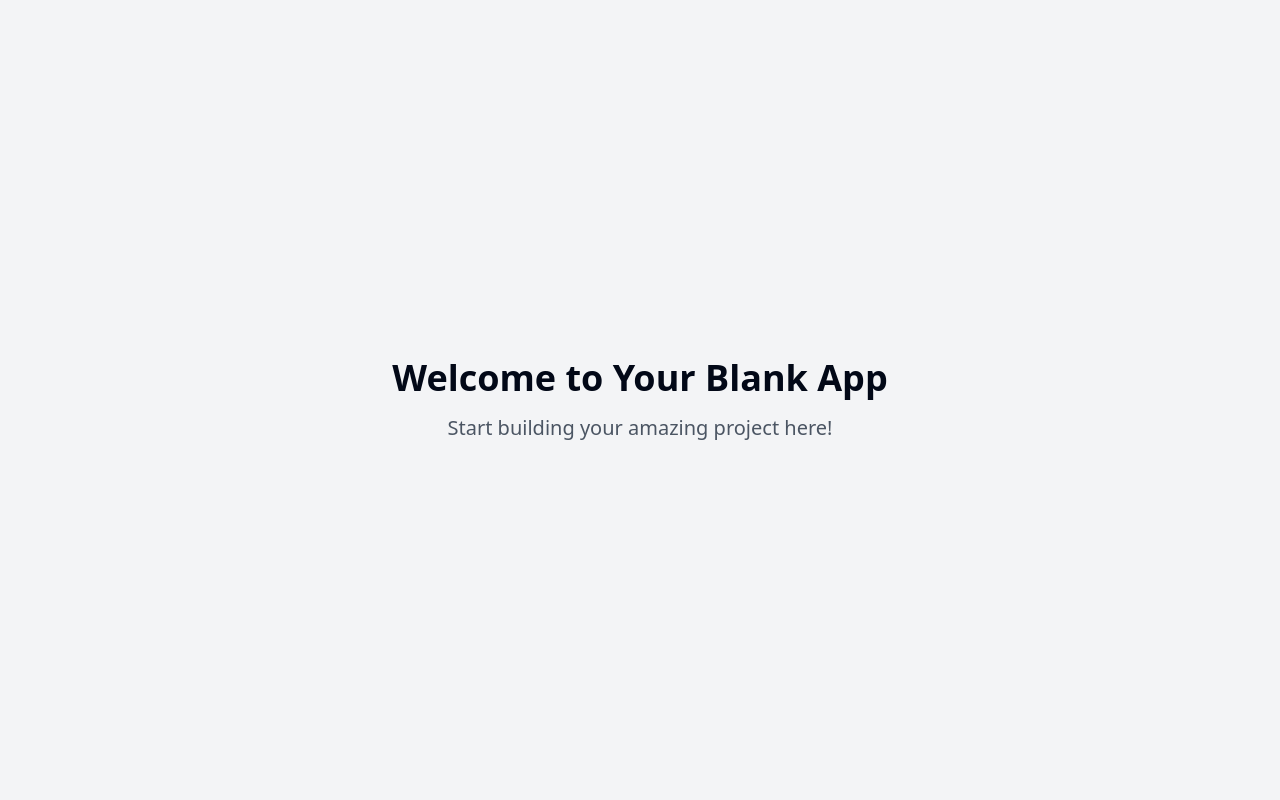
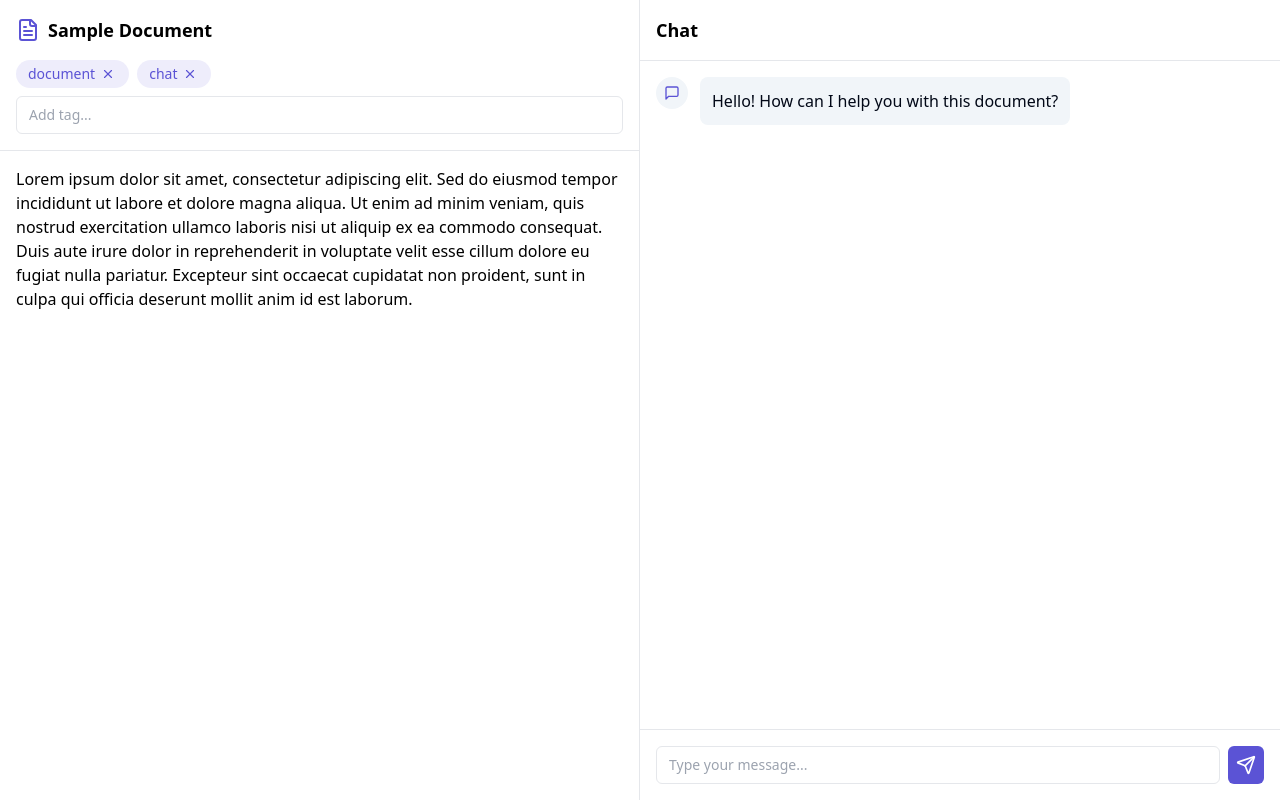
Before and after one commit to mnel75/docu-chat-pixie, a React (Vite) app: page / in a window 1280 px wide. Built offline with nearby package versions, Linux system fonts and the light colour scheme.

Commit message:
Create chat app with document preview
Implemented a React application that allows users to chat with documents, featuring document previews and tagging functionality.
[skip gpt_engineer]

```diff
--- /dev/null
+++ b/src/components/ChatPanel.tsx
@@ -0,0 +1,55 @@
+import { useState } from "react";
+import MessageList from "./MessageList";
+import MessageInput from "./MessageInput";
+
+interface Message {
+  id: string;
+  content: string;
+  sender: "user" | "assistant";
+  timestamp: Date;
+}
+
+const ChatPanel = () => {
+  const [messages, setMessages] = useState<Message[]>([
+    {
+      id: "1",
+      content: "Hello! How can I help you with this document?",
+      sender: "assistant",
+      timestamp: new Date(),
+    },
+  ]);
+
+  const handleSendMessage = (content: string) => {
+    const newMessage: Message = {
+      id: Date.now().toString(),
+      content,
+      sender: "user",
+      timestamp: new Date(),
+    };
+
+    setMessages((prev) => [...prev, newMessage]);
+
+    // Simulate assistant response
+    setTimeout(() => {
+      const assistantMessage: Message = {
+        id: (Date.now() + 1).toString(),
+        content: "I'm analyzing the document and will help you with your query.",
+        sender: "assistant",
+        timestamp: new Date(),
+      };
+      setMessages((prev) => [...prev, assistantMessage]);
+    }, 1000);
+  };
+
+  return (
+    <div className="h-full flex flex-col">
+      <div className="border-b p-4">
+        <h2 className="text-lg font-semibold">Chat</h2>
+      </div>
+      <MessageList messages={messages} />
+      <MessageInput onSendMessage={handleSendMessage} />
+    </div>
+  );
+};
+
+export default ChatPanel;
--- /dev/null
+++ b/src/components/DocumentPreview.tsx
@@ -0,0 +1,28 @@
+import { FileText } from "lucide-react";
+import TagList from "./TagList";
+
+interface DocumentPreviewProps {
+  content: string;
+  title: string;
+}
+
+const DocumentPreview = ({ content, title }: DocumentPreviewProps) => {
+  return (
+    <div className="h-full flex flex-col">
+      <div className="border-b p-4">
+        <div className="flex items-center gap-2 mb-4">
+          <FileText className="text-primary" size={24} />
+          <h2 className="text-lg font-semibold">{title}</h2>
+        </div>
+        <TagList initialTags={["document", "chat"]} />
+      </div>
+      <div className="flex-1 overflow-y-auto p-4">
+        <div className="prose max-w-none">
+          {content}
+        </div>
+      </div>
+    </div>
+  );
+};
+
+export default DocumentPreview;
--- /dev/null
+++ b/src/components/MessageInput.tsx
@@ -0,0 +1,40 @@
+import { useState } from "react";
+import { Send } from "lucide-react";
+
+interface MessageInputProps {
+  onSendMessage: (message: string) => void;
+}
+
+const MessageInput = ({ onSendMessage }: MessageInputProps) => {
+  const [message, setMessage] = useState("");
+
+  const handleSubmit = (e: React.FormEvent) => {
+    e.preventDefault();
+    if (message.trim()) {
+      onSendMessage(message);
+      setMessage("");
+    }
+  };
+
+  return (
+    <form onSubmit={handleSubmit} className="p-4 border-t">
+      <div className="flex gap-2">
+        <input
+          type="text"
+          value={message}
+          onChange={(e) => setMessage(e.target.value)}
+          placeholder="Type your message..."
+          className="flex-1 px-3 py-2 text-sm border rounded-md focus:outline-none focus:ring-2 focus:ring-primary"
+        />
+        <button
+          type="submit"
+          className="p-2 text-white rounded-md bg-primary hover:bg-primary/90 transition-colors"
+        >
+          <Send size={20} />
+        </button>
+      </div>
+    </form>
+  );
+};
+
+export default MessageInput;
--- /dev/null
+++ b/src/components/MessageList.tsx
@@ -0,0 +1,48 @@
+import { MessageSquare } from "lucide-react";
+
+interface Message {
+  id: string;
+  content: string;
+  sender: "user" | "assistant";
+  timestamp: Date;
+}
+
+interface MessageListProps {
+  messages: Message[];
+}
+
+const MessageList = ({ messages }: MessageListProps) => {
+  return (
+    <div className="flex-1 overflow-y-auto messages-container space-y-4 p-4">
+      {messages.map((message) => (
+        <div
+          key={message.id}
+          className={`flex gap-3 message-appear ${
+            message.sender === "user" ? "flex-row-reverse" : ""
+          }`}
+        >
+          <div
+            className={`w-8 h-8 rounded-full flex items-center justify-center ${
+              message.sender === "user"
+                ? "bg-primary text-white"
+                : "bg-secondary text-primary"
+            }`}
+          >
+            <MessageSquare size={16} />
+          </div>
+          <div
+            className={`max-w-[80%] rounded-lg p-3 ${
+              message.sender === "user"
+                ? "bg-primary text-white"
+                : "bg-secondary text-foreground"
+            }`}
+          >
+            {message.content}
+          </div>
+        </div>
+      ))}
+    </div>
+  );
+};
+
+export default MessageList;
--- /dev/null
+++ b/src/components/Tag.tsx
@@ -0,0 +1,32 @@
+import { X } from "lucide-react";
+import { cn } from "@/lib/utils";
+
+interface TagProps {
+  label: string;
+  onRemove?: () => void;
+  className?: string;
+}
+
+const Tag = ({ label, onRemove, className }: TagProps) => {
+  return (
+    <span
+      className={cn(
+        "inline-flex items-center gap-1 px-3 py-1 text-sm rounded-full",
+        "bg-primary/10 text-primary hover:bg-primary/20 transition-colors",
+        className
+      )}
+    >
+      {label}
+      {onRemove && (
+        <button
+          onClick={onRemove}
+          className="hover:bg-primary/20 rounded-full p-0.5"
+        >
+          <X size={14} />
+        </button>
+      )}
+    </span>
+  );
+};
+
+export default Tag;
--- /dev/null
+++ b/src/components/TagList.tsx
@@ -0,0 +1,46 @@
+import { useState } from "react";
+import Tag from "./Tag";
+
+interface TagListProps {
+  initialTags?: string[];
+}
+
+const TagList = ({ initialTags = [] }: TagListProps) => {
+  const [tags, setTags] = useState<string[]>(initialTags);
+  const [input, setInput] = useState("");
+
+  const handleAddTag = (e: React.KeyboardEvent) => {
+    if (e.key === "Enter" && input.trim()) {
+      setTags([...tags, input.trim()]);
+      setInput("");
+    }
+  };
+
+  const removeTag = (indexToRemove: number) => {
+    setTags(tags.filter((_, index) => index !== indexToRemove));
+  };
+
+  return (
+    <div className="space-y-2">
+      <div className="flex flex-wrap gap-2">
+        {tags.map((tag, index) => (
+          <Tag
+            key={index}
+            label={tag}
+            onRemove={() => removeTag(index)}
+          />
+        ))}
+      </div>
+      <input
+        type="text"
+        value={input}
+        onChange={(e) => setInput(e.target.value)}
+        onKeyDown={handleAddTag}
+        placeholder="Add tag..."
+        className="w-full px-3 py-2 text-sm border rounded-md focus:outline-none focus:ring-2 focus:ring-primary"
+      />
+    </div>
+  );
+};
+
+export default TagList;
--- a/src/index.css
+++ b/src/index.css
@@ -6,96 +6,64 @@
   :root {
     --background: 0 0% 100%;
     --foreground: 222.2 84% 4.9%;
-
     --card: 0 0% 100%;
     --card-foreground: 222.2 84% 4.9%;
-
     --popover: 0 0% 100%;
     --popover-foreground: 222.2 84% 4.9%;
-
-    --primary: 222.2 47.4% 11.2%;
+    --primary: 244 61% 58%;
     --primary-foreground: 210 40% 98%;
-
     --secondary: 210 40% 96.1%;
     --secondary-foreground: 222.2 47.4% 11.2%;
-
     --muted: 210 40% 96.1%;
     --muted-foreground: 215.4 16.3% 46.9%;
-
     --accent: 210 40% 96.1%;
     --accent-foreground: 222.2 47.4% 11.2%;
-
     --destructive: 0 84.2% 60.2%;
     --destructive-foreground: 210 40% 98%;
-
     --border: 214.3 31.8% 91.4%;
     --input: 214.3 31.8% 91.4%;
-    --ring: 222.2 84% 4.9%;
-
+    --ring: 244 61% 58%;
     --radius: 0.5rem;
-
-    --sidebar-background: 0 0% 98%;
-
-    --sidebar-foreground: 240 5.3% 26.1%;
-
-    --sidebar-primary: 240 5.9% 10%;
-
-    --sidebar-primary-foreground: 0 0% 98%;
-
-    --sidebar-accent: 240 4.8% 95.9%;
-
-    --sidebar-accent-foreground: 240 5.9% 10%;
-
-    --sidebar-border: 220 13% 91%;
-
-    --sidebar-ring: 217.2 91.2% 59.8%;
   }
 
   .dark {
     --background: 222.2 84% 4.9%;
     --foreground: 210 40% 98%;
-
     --card: 222.2 84% 4.9%;
     --card-foreground: 210 40% 98%;
-
     --popover: 222.2 84% 4.9%;
     --popover-foreground: 210 40% 98%;
-
-    --primary: 210 40% 98%;
+    --primary: 244 61% 58%;
     --primary-foreground: 222.2 47.4% 11.2%;
-
     --secondary: 217.2 32.6% 17.5%;
     --secondary-foreground: 210 40% 98%;
-
     --muted: 217.2 32.6% 17.5%;
     --muted-foreground: 215 20.2% 65.1%;
-
     --accent: 217.2 32.6% 17.5%;
     --accent-foreground: 210 40% 98%;
-
     --destructive: 0 62.8% 30.6%;
     --destructive-foreground: 210 40% 98%;
-
     --border: 217.2 32.6% 17.5%;
     --input: 217.2 32.6% 17.5%;
-    --ring: 212.7 26.8% 83.9%;
-    --sidebar-background: 240 5.9% 10%;
-    --sidebar-foreground: 240 4.8% 95.9%;
-    --sidebar-primary: 224.3 76.3% 48%;
-    --sidebar-primary-foreground: 0 0% 100%;
-    --sidebar-accent: 240 3.7% 15.9%;
-    --sidebar-accent-foreground: 240 4.8% 95.9%;
-    --sidebar-border: 240 3.7% 15.9%;
-    --sidebar-ring: 217.2 91.2% 59.8%;
+    --ring: 244 61% 58%;
   }
 }
 
-@layer base {
-  * {
-    @apply border-border;
+.messages-container {
+  scroll-behavior: smooth;
+}
+
+.message-appear {
+  animation: messageAppear 0.3s ease-out;
+}
+
+@keyframes messageAppear {
+  from {
+    opacity: 0;
+    transform: translateY(10px);
   }
-
-  body {
-    @apply bg-background text-foreground;
+  to {
+    opacity: 1;
+    transform: translateY(0);
   }
 }
--- a/src/pages/Index.tsx
+++ b/src/pages/Index.tsx
@@ -1,11 +1,24 @@
-// Update this page (the content is just a fallback if you fail to update the page)
+import DocumentPreview from "@/components/DocumentPreview";
+import ChatPanel from "@/components/ChatPanel";
 
 const Index = () => {
+  const sampleDocument = {
+    title: "Sample Document",
+    content: `Lorem ipsum dolor sit amet, consectetur adipiscing elit. Sed do eiusmod tempor incididunt ut labore et dolore magna aliqua. Ut enim ad minim veniam, quis nostrud exercitation ullamco laboris nisi ut aliquip ex ea commodo consequat.
+
+Duis aute irure dolor in reprehenderit in voluptate velit esse cillum dolore eu fugiat nulla pariatur. Excepteur sint occaecat cupidatat non proident, sunt in culpa qui officia deserunt mollit anim id est laborum.`,
+  };
+
   return (
-    <div className="min-h-screen flex items-center justify-center bg-gray-100">
-      <div className="text-center">
-        <h1 className="text-4xl font-bold mb-4">Welcome to Your Blank App</h1>
-        <p className="text-xl text-gray-600">Start building your amazing project here!</p>
+    <div className="h-screen flex">
+      <div className="w-1/2 border-r">
+        <DocumentPreview
+          title={sampleDocument.title}
+          content={sampleDocument.content}
+        />
+      </div>
+      <div className="w-1/2">
+        <ChatPanel />
       </div>
     </div>
   );
```
